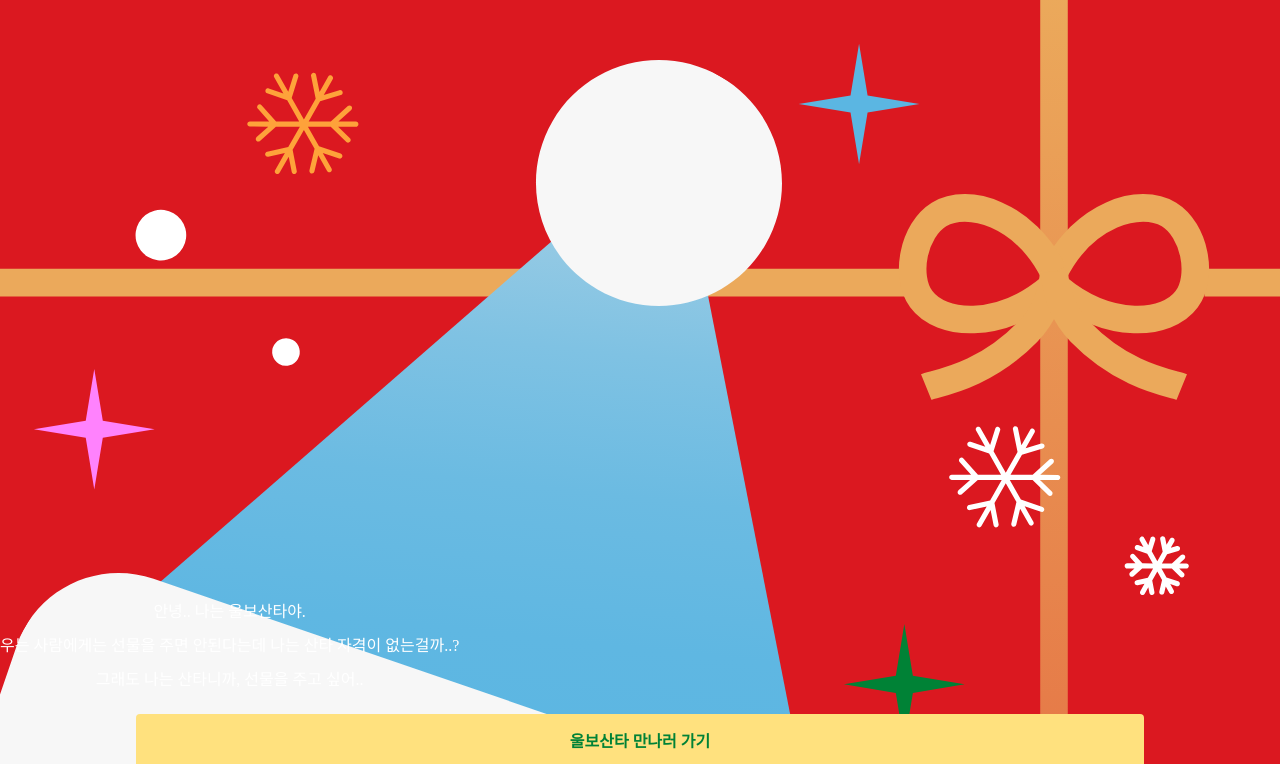
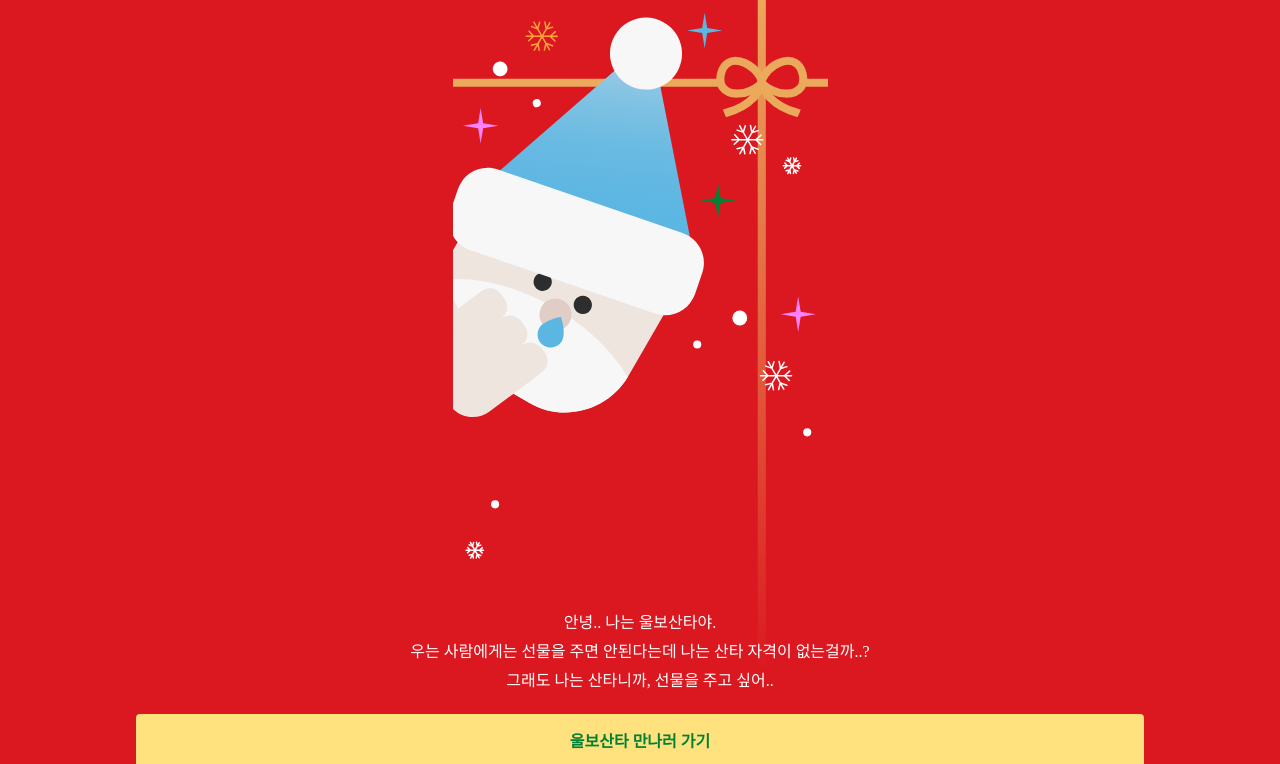
Before and after one commit to 33rd-SOPKATHON-TEAM5/Client, a React (Vite) app: page / in a window 1280 px wide. Shown: the top 764 px of the page. Built offline with nearby package versions, Linux system fonts and the light colour scheme.

Commit message:
feat: disabled 지움

```diff
--- a/src/components/Button/Button.style.js
+++ b/src/components/Button/Button.style.js
@@ -7,7 +7,7 @@ export const Wrapper = styled.button`
   background-color: gray;
   border-radius: 0.4rem;
   padding: 2rem;
-  ${({ customStyle }) => customStyle}
+  ${({ customstyle }) => customstyle}
   font-family: Pretendard;
   font-size: 1.6rem;
   font-style: normal;
--- a/src/components/Button/index.jsx
+++ b/src/components/Button/index.jsx
@@ -1,9 +1,9 @@
 /* eslint-disable react/prop-types */
 import * as S from "./Button.style";
 
-function Button({ children, disabled, customStyle, onClick }) {
+function Button({ children, disabled, customstyle, onClick }) {
   return (
-    <S.Wrapper disabled={disabled} customStyle={customStyle} onClick={onClick}>
+    <S.Wrapper disabled={disabled} customstyle={customstyle} onClick={onClick}>
       {children}
     </S.Wrapper>
   );
--- a/src/components/Input/Input.style.js
+++ b/src/components/Input/Input.style.js
@@ -10,7 +10,7 @@ export const Wrapper = styled.textarea`
   input:focus {
     outline: none;
   }
-  ${({ customStyle }) => customStyle}
+  ${({ customstyle }) => customstyle}
 `;
 
 export const Error = styled.p`
--- a/src/components/Input/index.jsx
+++ b/src/components/Input/index.jsx
@@ -6,7 +6,7 @@ function Input({
   value,
   placeholder,
   disabled,
-  customStyle,
+  customstyle,
   maxLength,
   onChange,
   errorMessage,
@@ -18,7 +18,7 @@ function Input({
         placeholder={placeholder}
         onChange={onChange}
         disabled={disabled}
-        customStyle={customStyle}
+        customstyle={customstyle}
         maxLength={maxLength}
       />
       {errorMessage && <S.Error>글자수를 초과 했어!</S.Error>}
--- a/src/pages/Onboarding/NickName/index.jsx
+++ b/src/pages/Onboarding/NickName/index.jsx
@@ -17,14 +17,13 @@ function NickName() {
 
     setNickname(input);
   };
-  const isInputEmpty = !(nickname === "");
   return (
     <S.Wrapper>
       <S.Title>선물 받을 별명 알려줘!</S.Title>
       <Input
         maxLength={5}
         placeholder={"별명 입력해줘"}
-        customStyle="height: 5.1rem"
+        customstyle="height: 5.1rem"
         onChange={onChangeInput}
         value={nickname}
       />
@@ -33,8 +32,7 @@ function NickName() {
       <S.ButtonContainer>
         <Button
           onClick={handleButton}
-          customStyle="width: 90%; background-color: #DE332E; color: #ffff;"
-          disabled={isInputEmpty}
+          customstyle="width: 90%; background-color: #DE332E; color: #ffff;"
         >
           울었던 이야기 쓰러가기
         </Button>
--- a/src/pages/Onboarding/SadContent/index.jsx
+++ b/src/pages/Onboarding/SadContent/index.jsx
@@ -36,7 +36,7 @@ function SadContent() {
       <S.Title>울었던 이야기 하나 알려줄래...?</S.Title>
       <Input
         maxLength={100}
-        customStyle="height: 12.7rem"
+        customstyle="height: 12.7rem"
         onChange={onChangeInput}
         value={content}
         placeholder="울었던 이야기를 알려줘"
@@ -46,7 +46,7 @@ function SadContent() {
       <S.Img src={LeaseImg} />
       <S.Icon src={SantaImg} />
       <S.ButtonContainer>
-        <Button customStyle="width: 95%; background-color: #DE332E; color: #ffff;">
+        <Button customstyle="width: 95%; background-color: #DE332E; color: #ffff;">
           울보산타에게 편지 전달하기
         </Button>
       </S.ButtonContainer>
--- a/src/pages/Start/Start.style.js
+++ b/src/pages/Start/Start.style.js
@@ -3,6 +3,8 @@ import styled from "styled-components";
 export const Wrapper = styled.div`
   display: flex;
   flex-direction: column;
+
+  align-items: center;
   width: 100vw;
   height: 100vh;
   background-color: #db1820;
@@ -17,19 +19,19 @@ export const TextContainer = styled.div`
   align-items: center;
   gap: 1rem;
   z-index: 1;
+  width: 80%;
 `;
 
 export const Text = styled.p`
   display: flex;
-  font-size: 16px;
-  display: relative;
-  bottom: 8rem;
-  font-style: normal;
-  font-weight: 400;
-  line-height: normal;
+
   color: #fff;
   text-align: center;
   font-family: EliceDXNeolliOTF;
+  font-size: 16px;
+  font-style: normal;
+  font-weight: 500;
+  line-height: 19px;
 `;
 
 export const StartImg = styled.img`
--- a/src/pages/Start/index.jsx
+++ b/src/pages/Start/index.jsx
@@ -21,7 +21,7 @@ function Start() {
       </S.TextContainer>
       <S.ButtonContainer>
         <Button
-          customStyle="width: 80%; background-color: #FFE17E; color: #008236;"
+          customstyle="width: 80%; background-color: #FFE17E; color: #008236;"
           onClick={handleButton}
         >
           울보산타 만나러 가기
```
